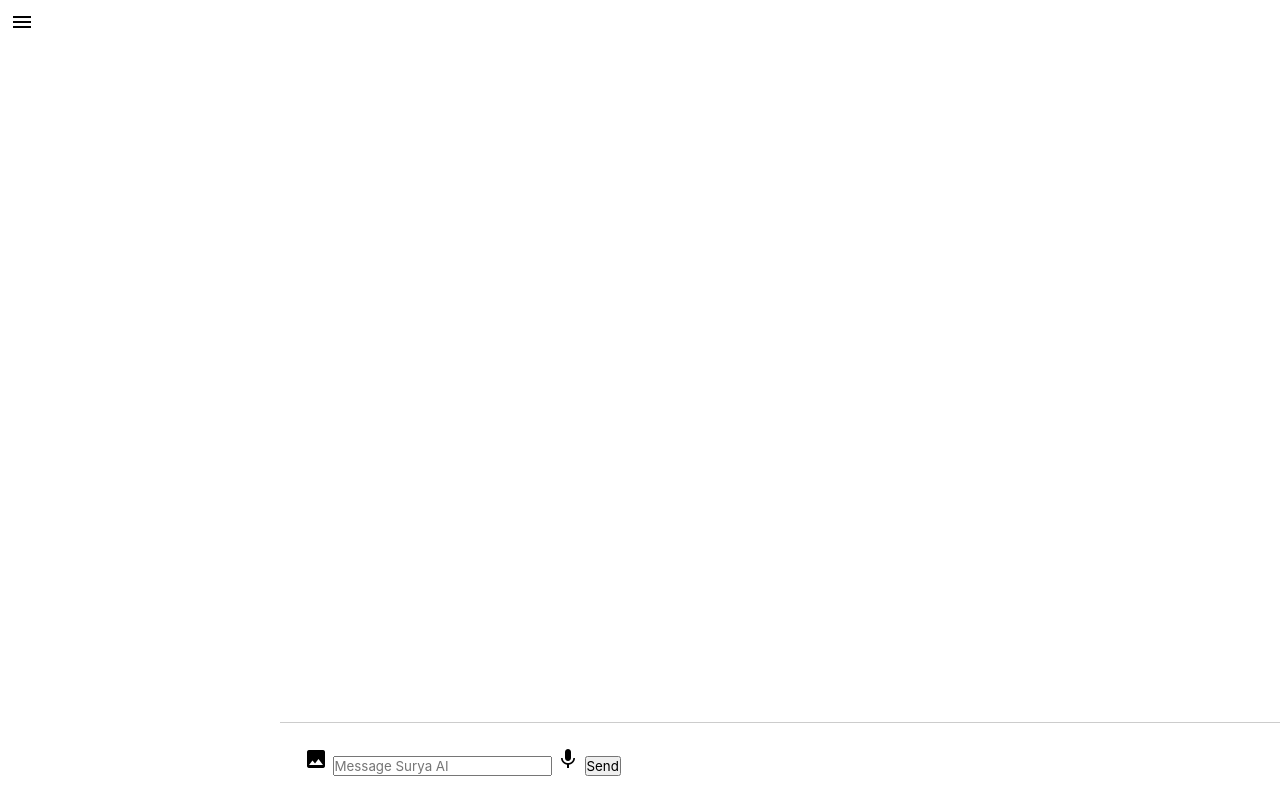
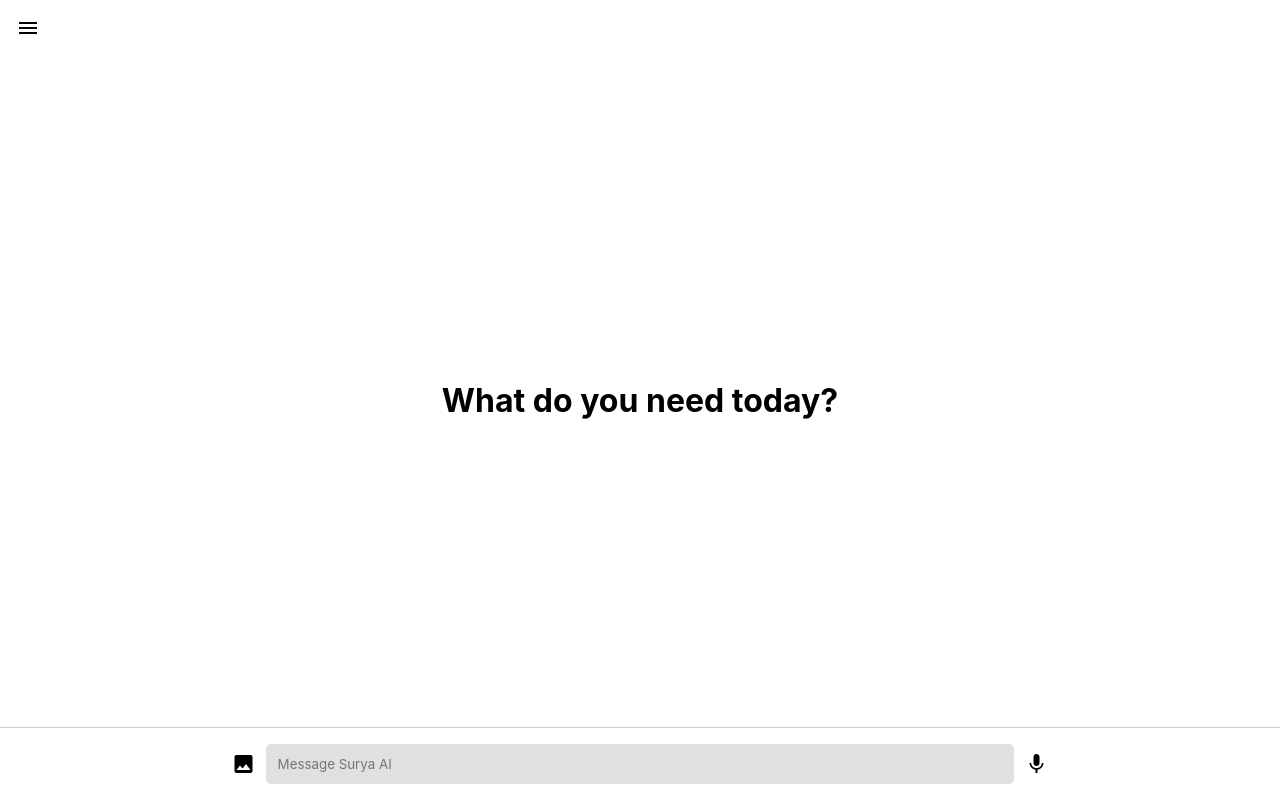
Before and after one commit to yfsurya/surya-ai, a plain HTML site: page ai.html in a window 1280 px wide. Drawn offline with Linux system fonts and the light colour scheme.

Commit message:
Update ai.html

```diff
--- a/ai.html
+++ b/ai.html
@@ -34,6 +34,7 @@
             color: var(--text-color);
             height: 100vh;
             display: flex;
+            transition: background-color 0.3s ease;
         }
 
         .sidebar {
@@ -45,60 +46,74 @@
             height: 100vh;
             position: fixed;
             left: -280px;
-            transition: transform 0.3s ease-in-out;
+            transition: left 0.3s ease;
         }
 
         .sidebar.open {
-            transform: translateX(280px);
+            left: 0;
         }
 
         .menu-toggle {
             position: absolute;
-            top: 10px;
-            left: 10px;
+            top: 1rem;
+            left: 1rem;
             cursor: pointer;
-            font-size: 1.5rem;
         }
 
         .main-content {
             flex-grow: 1;
-            margin-left: 280px;
+            margin-left: 0;
             display: flex;
             flex-direction: column;
             height: 100vh;
-            transition: margin-left 0.3s ease-in-out;
+            align-items: center;
+            justify-content: center;
         }
 
-        .main-content.shifted {
-            margin-left: 0;
+        .toggle-theme {
+            position: absolute;
+            bottom: 1.5rem;
+            left: 1.5rem;
+            cursor: pointer;
+            display: flex;
+            align-items: center;
         }
 
         .input-container {
             position: fixed;
             bottom: 0;
-            left: 280px;
+            left: 0;
             right: 0;
-            padding: 1.5rem;
+            padding: 1rem;
             background: var(--bg-color);
             border-top: 1px solid var(--border-color);
+            display: flex;
+            align-items: center;
+            justify-content: center;
         }
 
-        .toggle-theme {
-            cursor: pointer;
-            display: flex;
-            align-items: center;
-            margin-top: auto;
+        .input-container input {
+            width: 60%;
+            padding: 0.75rem;
+            background: var(--input-bg);
+            border: none;
+            border-radius: 5px;
+            color: var(--text-color);
+            outline: none;
         }
 
-        .toggle-theme .material-icons {
-            margin-right: 8px;
+        .input-container span {
+            margin: 0 10px;
+            cursor: pointer;
         }
     </style>
 </head>
 <body>
-    <span class="material-icons menu-toggle">menu</span>
+    <div class="menu-toggle">
+        <span class="material-icons">menu</span>
+    </div>
     <aside class="sidebar">
-        <button class="new-chat">New Chat</button>
+        <button class="new-chat">+ New Chat</button>
         <div class="chat-list"></div>
         <div class="bottom-menu">
             <a href="#" class="menu-item">Settings</a>
@@ -109,24 +124,22 @@
         </div>
     </aside>
     <main class="main-content">
-        <div class="chat-area"></div>
-        <div class="input-container">
-            <input type="file" id="image-upload" style="display: none;">
-            <span class="material-icons" onclick="document.getElementById('image-upload').click();">image</span>
-            <input type="text" id="chat-input" placeholder="Message Surya AI">
-            <span class="material-icons" id="voice-input">mic</span>
-            <button class="send-message">Send</button>
-        </div>
+        <h1>What do you need today?</h1>
     </main>
+    <div class="input-container">
+        <input type="file" id="image-upload" style="display: none;">
+        <span class="material-icons" onclick="document.getElementById('image-upload').click();">image</span>
+        <input type="text" id="chat-input" placeholder="Message Surya AI">
+        <span class="material-icons" id="voice-input">mic</span>
+    </div>
     <script>
+        document.querySelector('.menu-toggle').addEventListener('click', () => {
+            document.querySelector('.sidebar').classList.toggle('open');
+        });
+
         document.querySelector('.toggle-theme').addEventListener('click', () => {
             const theme = document.documentElement.getAttribute('data-theme');
             document.documentElement.setAttribute('data-theme', theme === 'light' ? 'dark' : 'light');
-        });
-
-        document.querySelector('.menu-toggle').addEventListener('click', () => {
-            document.querySelector('.sidebar').classList.toggle('open');
-            document.querySelector('.main-content').classList.toggle('shifted');
         });
 
         document.getElementById('voice-input').addEventListener('click', () => {
```
